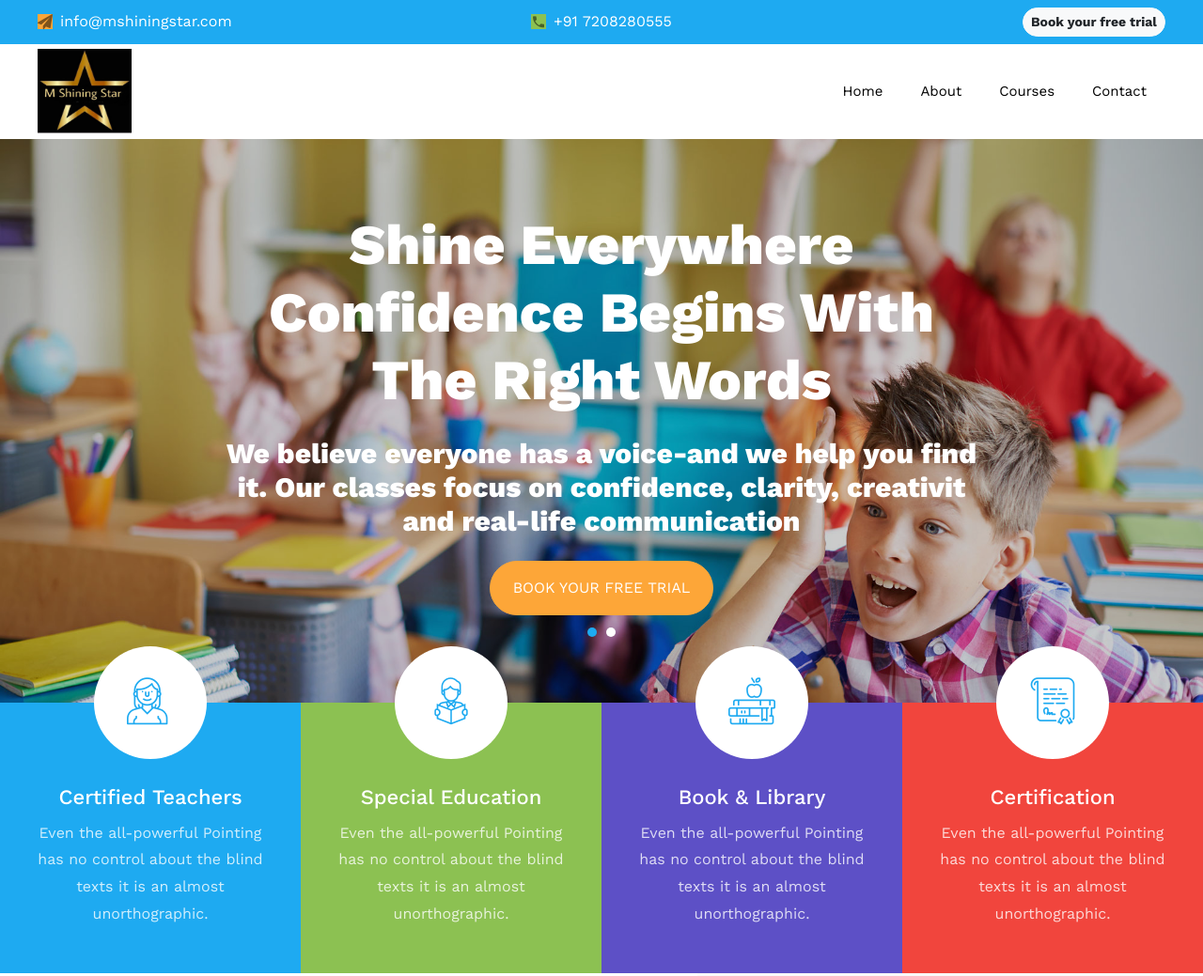
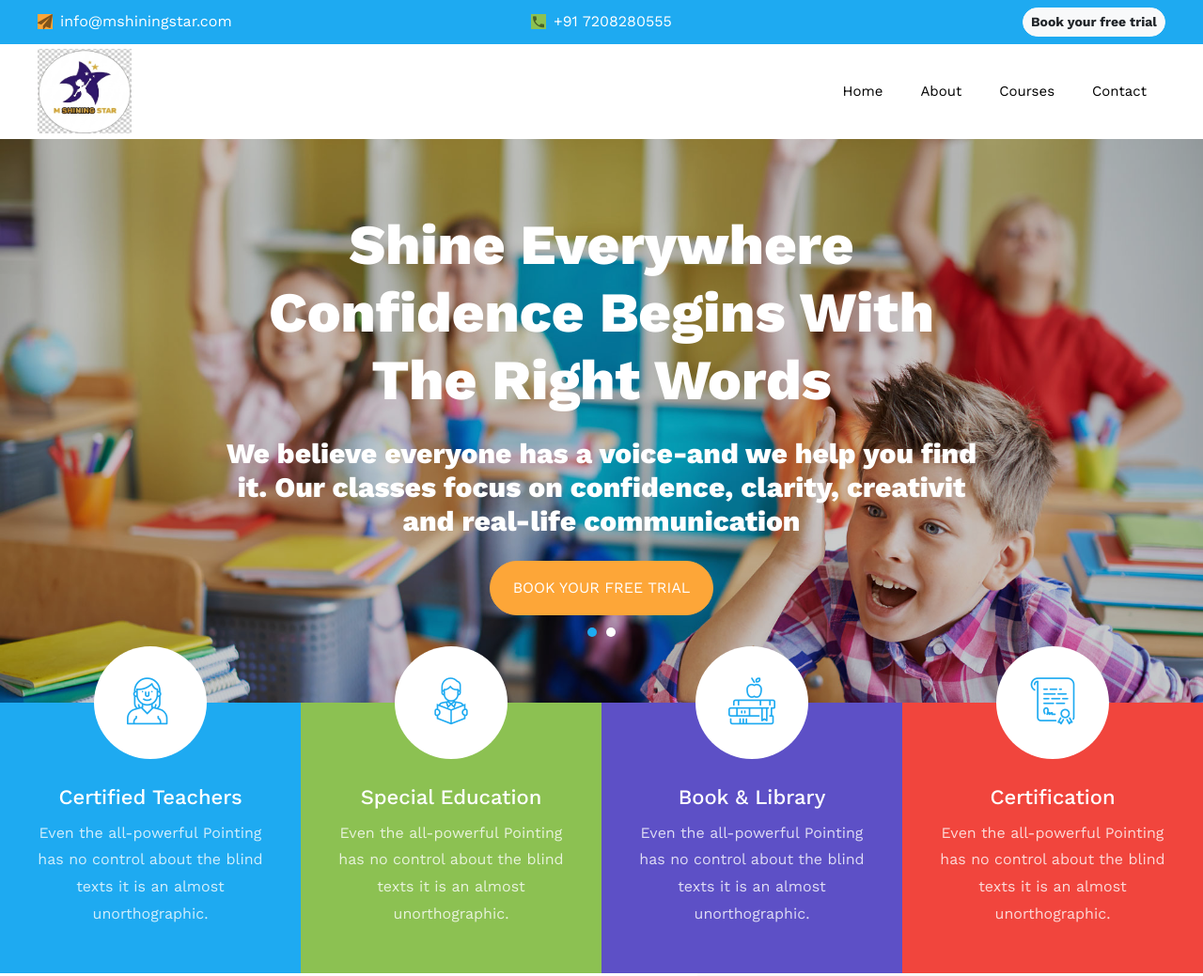
Before and after one commit to webtechteams-deploy/mshiningstar, a plain HTML site: page index.html in a window 1280 px wide. Shown: the top 1039 px of the page at 94% size. Drawn offline with nearby package versions, Linux system fonts and the light colour scheme; some packages are replaced by stand-ins of ours; no server answers; files whose address does not match are found by name; a web font is replaced by a local one.

Commit message:
Update header.html

```diff
--- a/partials/header.html
+++ b/partials/header.html
@@ -35,7 +35,7 @@
 
   <nav class="navbar navbar-expand-lg navbar-dark bg-dark ftco_navbar ftco-navbar-light" id="ftco-navbar">
       <div class="container d-flex align-items-center">
-          <a class="navbar-brand" href="index.html"><img src="images/logo.jpg" alt="MShining Stars" height="90" width="100"></a>
+          <a class="navbar-brand" href="index.html"><img src="images/logo1.png" alt="MShining Stars" height="90" width="100"></a>
               <button class="navbar-toggler" type="button" data-toggle="collapse" data-target="#ftco-nav" aria-controls="ftco-nav" aria-expanded="false" aria-label="Toggle navigation">
           <span class="oi oi-menu"></span> Menu
         </button>
```
